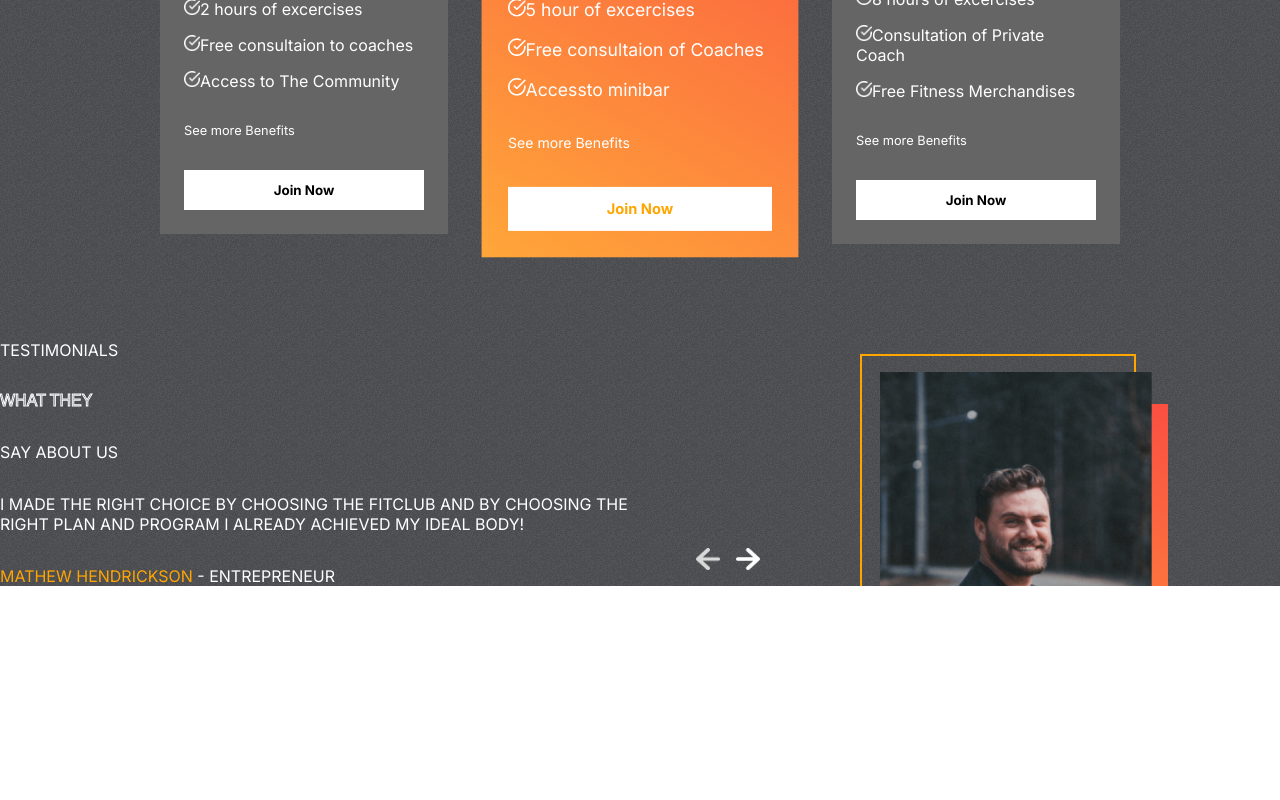
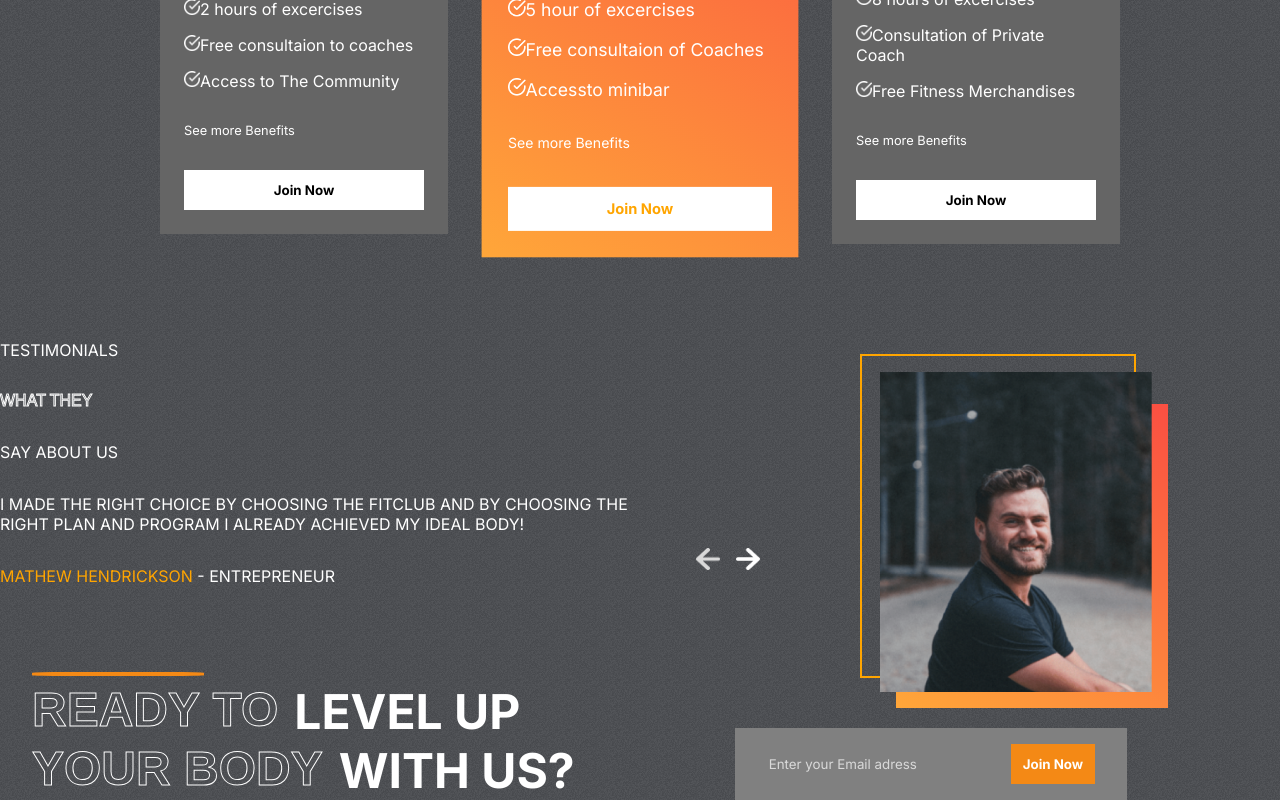
Before and after one commit to emadeveloper/Fit-Club, a React (Create React App) app: page / in a window 1280 px wide. Shown: the part 2205-3005 px from the top of the page. Before the commit the page ends 2791 px from the top, so only its background shows below. Built offline with nearby package versions, Linux system fonts and the light colour scheme.

Commit message:
adding Join section

```diff
--- a/src/App.js
+++ b/src/App.js
@@ -1,5 +1,6 @@
 import './App.css';
 import Hero from './components/Hero/Hero';
+import Join from './components/Join/Join';
 import Plans from './components/Plans/Plans';
 import Programs from './components/Programs/Programs';
 import Reasons from './components/Reasons/Reasons';
@@ -14,6 +15,7 @@
           <Reasons />
           <Plans />
           <Testimonials />
+          <Join />
     </div>
   );
 }
--- /dev/null
+++ b/src/components/Join/Join.css
@@ -0,0 +1,55 @@
+.Join{
+    display: flex;
+    padding: 0 2rem;
+    gap: 10rem;
+}
+
+.left-j{
+    color: white;
+    font-size: 3rem;
+    font-weight: bold;
+    text-transform: uppercase;
+    position: relative;
+}
+
+.left-j>hr{
+    position: absolute;
+    width: 10.5rem;
+    border: 2px solid var(--orange);
+    border-radius: 20%;
+    margin: -10px 0;
+}
+
+.left-j>div{
+    display: flex;
+    gap: 1rem;
+}
+
+.right-j{
+    display: flex;
+    justify-content: center;
+    align-items: flex-end;
+}
+
+.email-container{
+    display: flex;
+    gap: 3rem;
+    background-color: gray;
+    padding: 1rem 2rem;
+}
+
+.email-container>input{
+    background-color: transparent;
+    border: none;
+    outline: none;
+    color: var(--lightgray);
+}
+
+::placeholder{
+    color: var(--lightgray);
+}
+
+.btn-join{
+    background-color: var(--orange);
+    color: white;
+}
--- /dev/null
+++ b/src/components/Join/Join.jsx
@@ -0,0 +1,54 @@
+import React, { useRef } from "react";
+import "./Join.css";
+import emailjs from "@emailjs/browser";
+
+const Join = () => {
+  const form = useRef();
+
+  const sendEmail = (e) => {
+    e.preventDefault();
+
+    emailjs
+      .sendForm(
+        "service_1xq0og8",
+        "template_6gmsge8",
+        form.current,
+        "znDKZk05WF5HAl93J"
+      )
+      .then(
+        (result) => {
+          console.log(result.text);
+        },
+        (error) => {
+          console.log(error.text);
+        }
+      );
+  };
+  return (
+    <section className="Join" id="join">
+      <div className="left-j">
+        <hr />
+        <div>
+          <span className="stroke-text">READY TO</span>
+          <span>LEVEL UP</span>
+        </div>
+        <div>
+          <span className="stroke-text">YOUR BODY</span>
+          <span>WITH US?</span>
+        </div>
+      </div>
+      <div className="right-j">
+        <form ref={form} action="" className="email-container" onSubmit={sendEmail}>
+          <input
+            type="email"
+            name="user_email"
+            placeholder="Enter your Email adress"
+          />
+          <button className="btn btn-join">Join Now</button>
+        </form>
+      </div>
+    </section>
+  );
+};
+
+export default Join;
```
